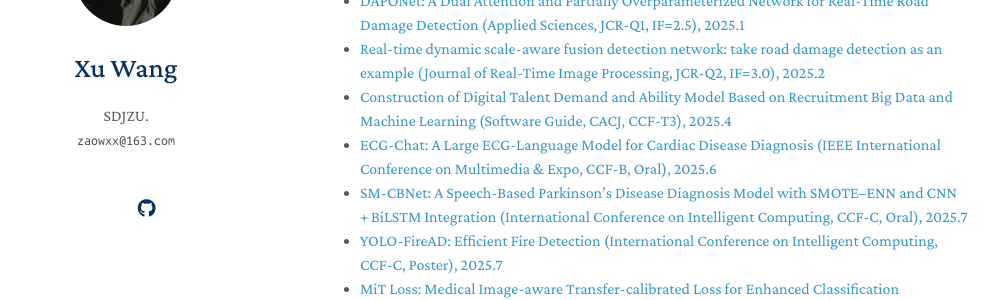
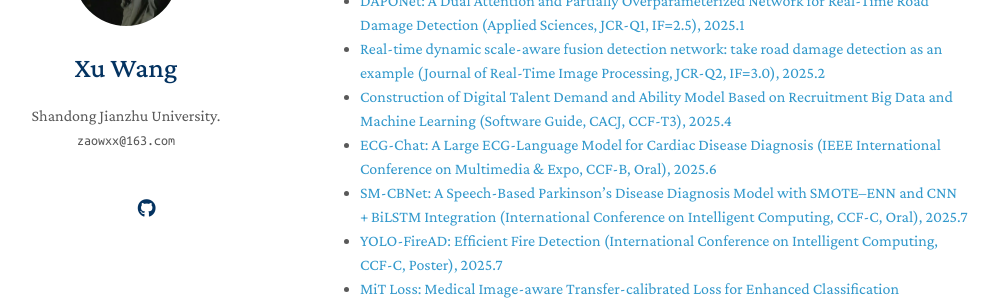
Before and after one commit to 17B331/17b331.github.io, a Jekyll site: the page built from index.md, in a window 1280 px wide. Shown: the part 162-462 px from the top of the page, without its empty margins (150-1151 px from the left). Built offline with Jekyll 4.4.1, drawn with Linux system fonts in a browser that asks for light colours; a style sheet for code colours, icons or effects is not loaded.

Commit message:
Update _config.yml

```diff
--- a/_config.yml
+++ b/_config.yml
@@ -1,7 +1,7 @@
 # Basic Information
 title: Xu Wang
 # position: No effort is ever wasted; sweetness comes in the end.
-affiliation: SDJZU.
+affiliation: Shandong Jianzhu University.
 email: zaowxx@163.com
 
 # Search Engine Optimization (SEO)
```
